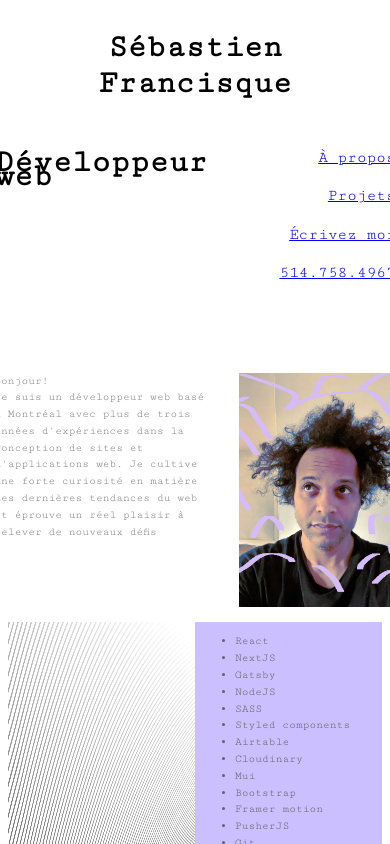
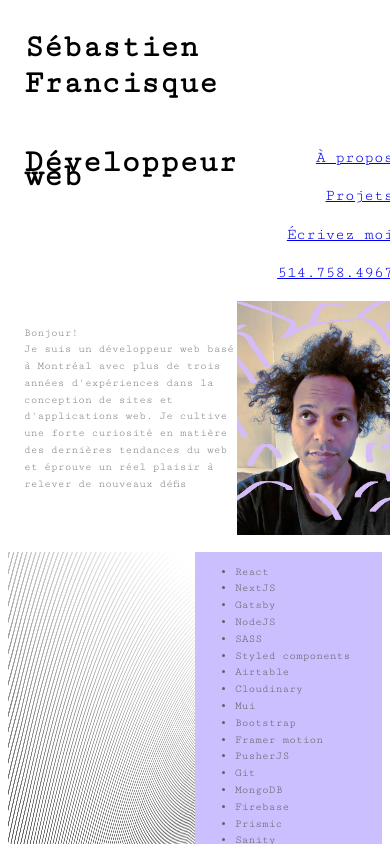
Before and after one commit to rustyblue100/sebastienfrancisque.github.io, a Next.js app: page / in a window 390 px wide. Shown: the top 844 px of the page. Built offline with nearby package versions, Linux system fonts and the light colour scheme.

Commit message:
fixed: mobile container

```diff
--- a/components/Projets.jsx
+++ b/components/Projets.jsx
@@ -98,16 +98,6 @@ const Projets = () => {
         setWidth(window.innerWidth);
       });
     }
-
-    function handleResize() {
-      return window.location.reload();
-    }
-
-    if (width) {
-      return window.addEventListener("resize", handleResize);
-    }
-
-    return () => window.removeEventListener("resize", handleResize);
   }, [width]);
 
   useEffect(() => {
--- a/pages/_app.js
+++ b/pages/_app.js
@@ -7,10 +7,10 @@ html{
   height: 100%;
   margin:0 auto;
   padding: 0;
+
 }
 
 body{
-
   font-family: "Cutive Mono", monospace;
 }
 
--- a/pages/index.js
+++ b/pages/index.js
@@ -8,12 +8,9 @@ import Marquee from "react-fast-marquee";
 import { useEffect, useState } from "react";
 
 const Container = styled.div`
-  display: flex;
-  align-items: center;
-  max-width: 100%;
-  flex-direction: column;
-  text-align: center;
-  margin: 0 5rem;
+  max-width: 1140px;
+  margin: 0 auto;
+  padding: 0 1rem;
 `;
 
 const Intro = styled.div`
@@ -24,7 +21,8 @@ const Intro = styled.div`
   justify-content: space-between;
 
   @media (max-width: 600px) {
-    grid-column-gap: 2em;
+    grid-column-gap: 0em;
+    grid-row-gap: 1em;
   }
 `;
 
@@ -105,6 +103,7 @@ const SecondMenu = styled.ul`
 const Point = styled.span``;
 
 const Picture = styled(motion.div)`
+  margin-top: -24px;
   justify-self: end;
 `;
 
@@ -181,7 +180,7 @@ export default function Home() {
       return window.location.reload();
     }
 
-    if (width) {
+    if (width > 800) {
       return window.addEventListener("resize", handleResize);
     }
 
```
